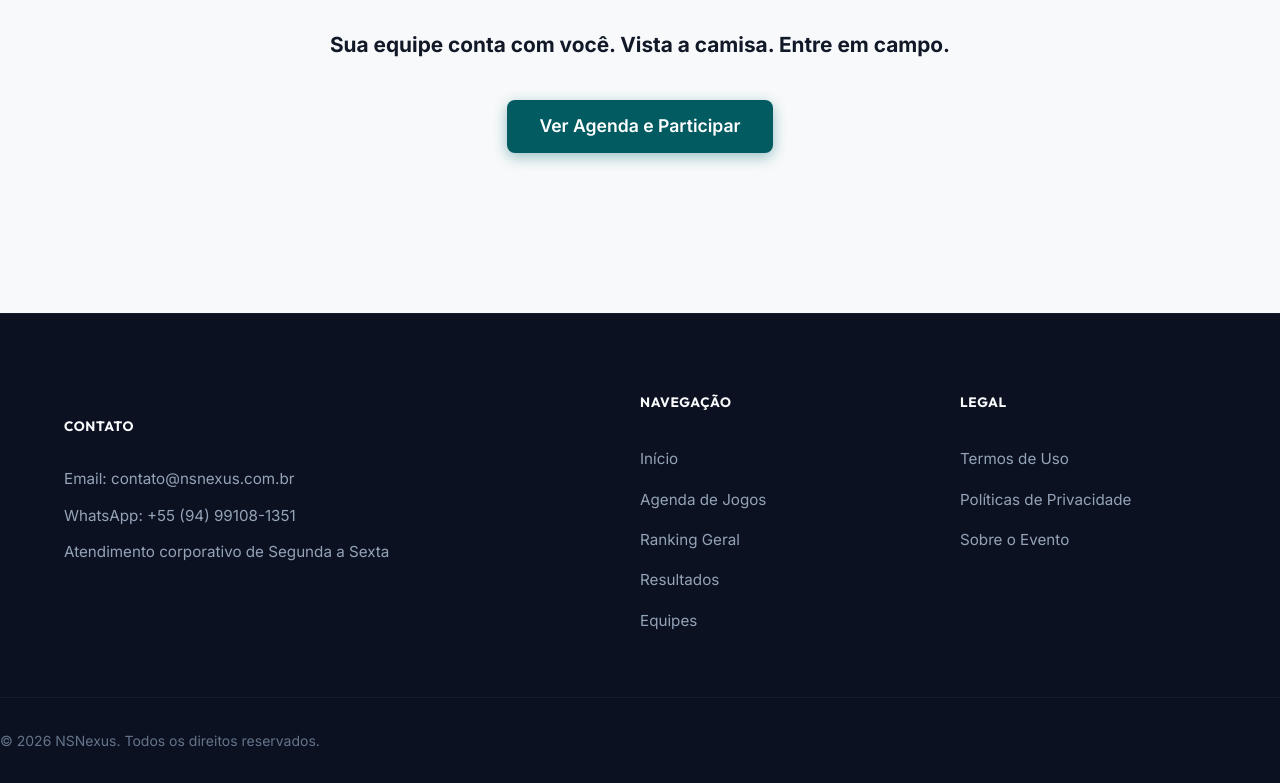
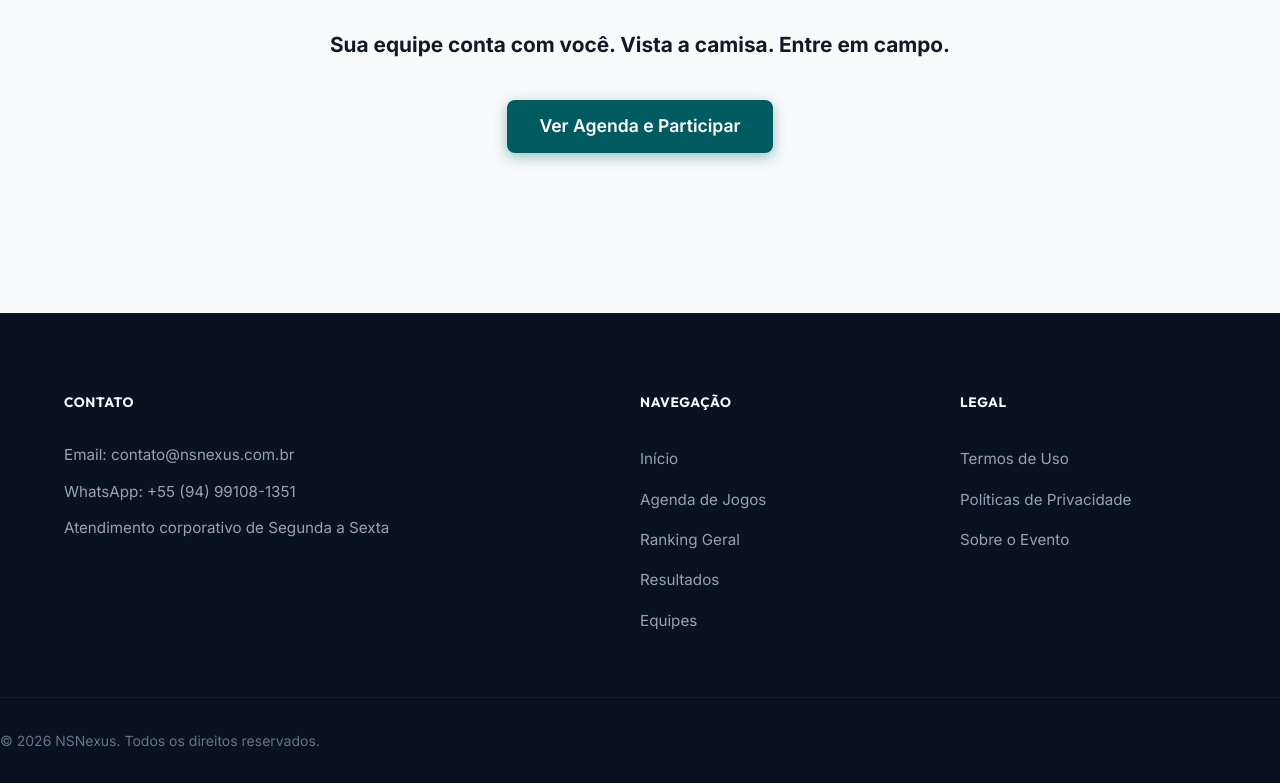
Before and after one commit to nsnexus/olimcar, a website with bundled scripts: page public/index.html in a window 1280 px wide. Shown: the part 1980-2763 px from the top of the page. Built offline with nearby package versions, Linux system fonts and the light colour scheme; no server answers.

Commit message:
style: fix footer columns alignment by removing margin-top

```diff
--- a/public/css/layout.css
+++ b/public/css/layout.css
@@ -198,7 +198,6 @@ html, body {
 }
 
 .footer-contact-block {
-    margin-top: 1.5rem;
     display: flex;
     flex-direction: column;
     gap: 0.85rem;
```
